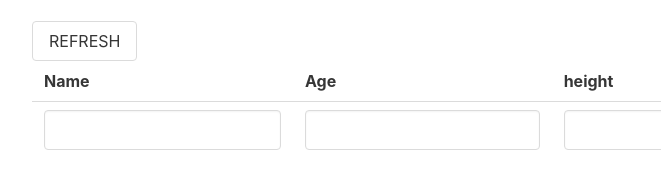
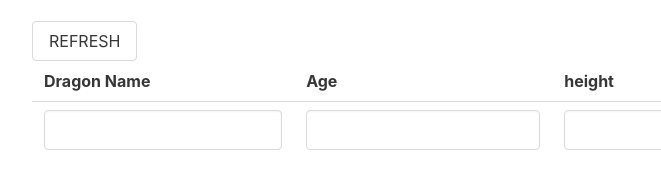
Before and after one commit to hlminh2000/fcc_pres, a plain HTML site: page node/dragons/view/app/index.html in a window 1280 px wide. Shown: the part 139-328 px from the top of the page, 132-793 px from the left. Drawn offline with nearby package versions, Linux system fonts and the light colour scheme.

Commit message:
releast for presentation

```diff
--- a/node/dragons/view/app/index.html
+++ b/node/dragons/view/app/index.html
@@ -20,7 +20,7 @@
         </div>
         <table class="table">
           <tr>
-            <th>Name</th>
+            <th>Dragon Name</th>
             <th>Age</th>
             <th>height</th>
             <th>CanFly</th>
```
